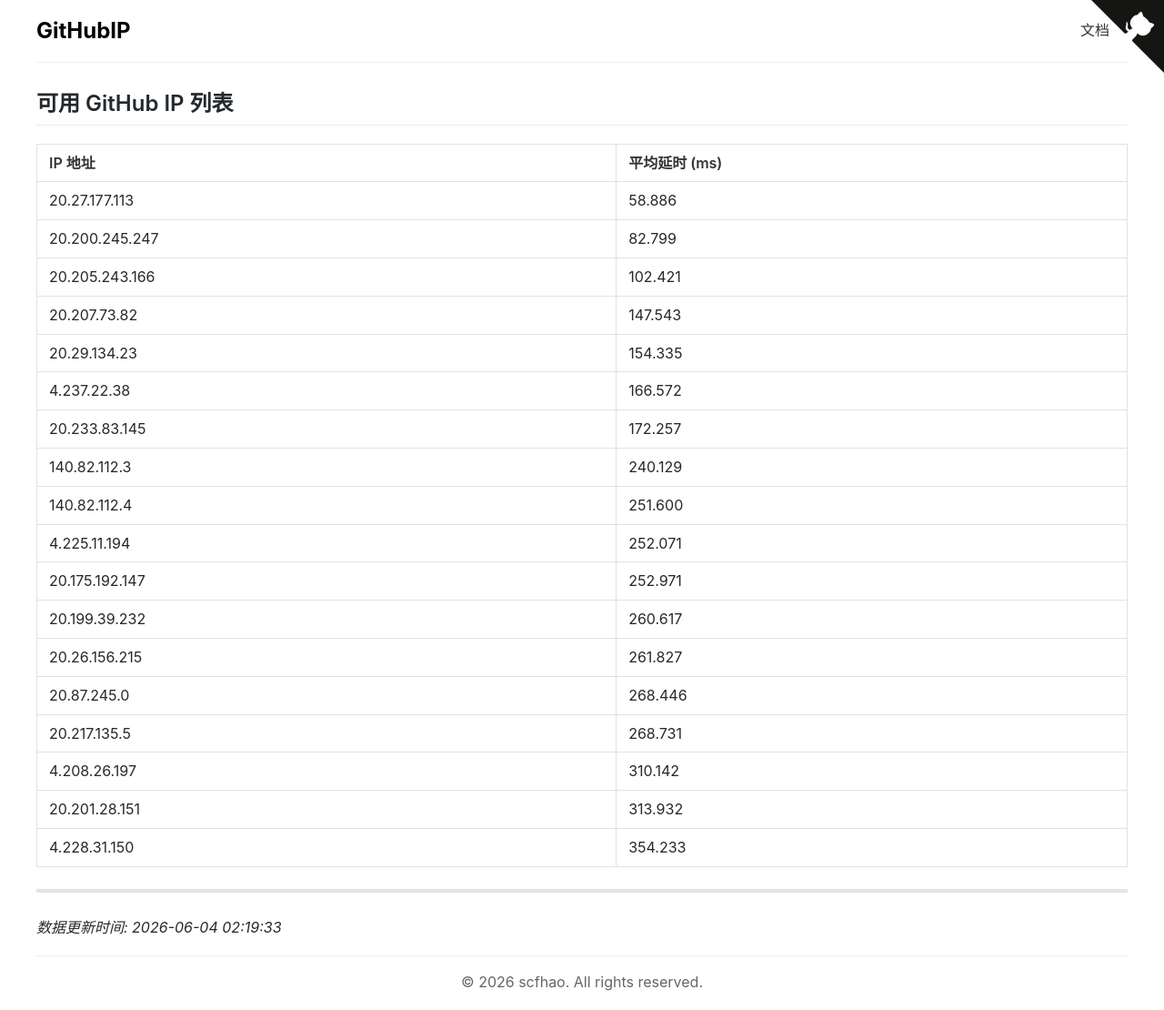
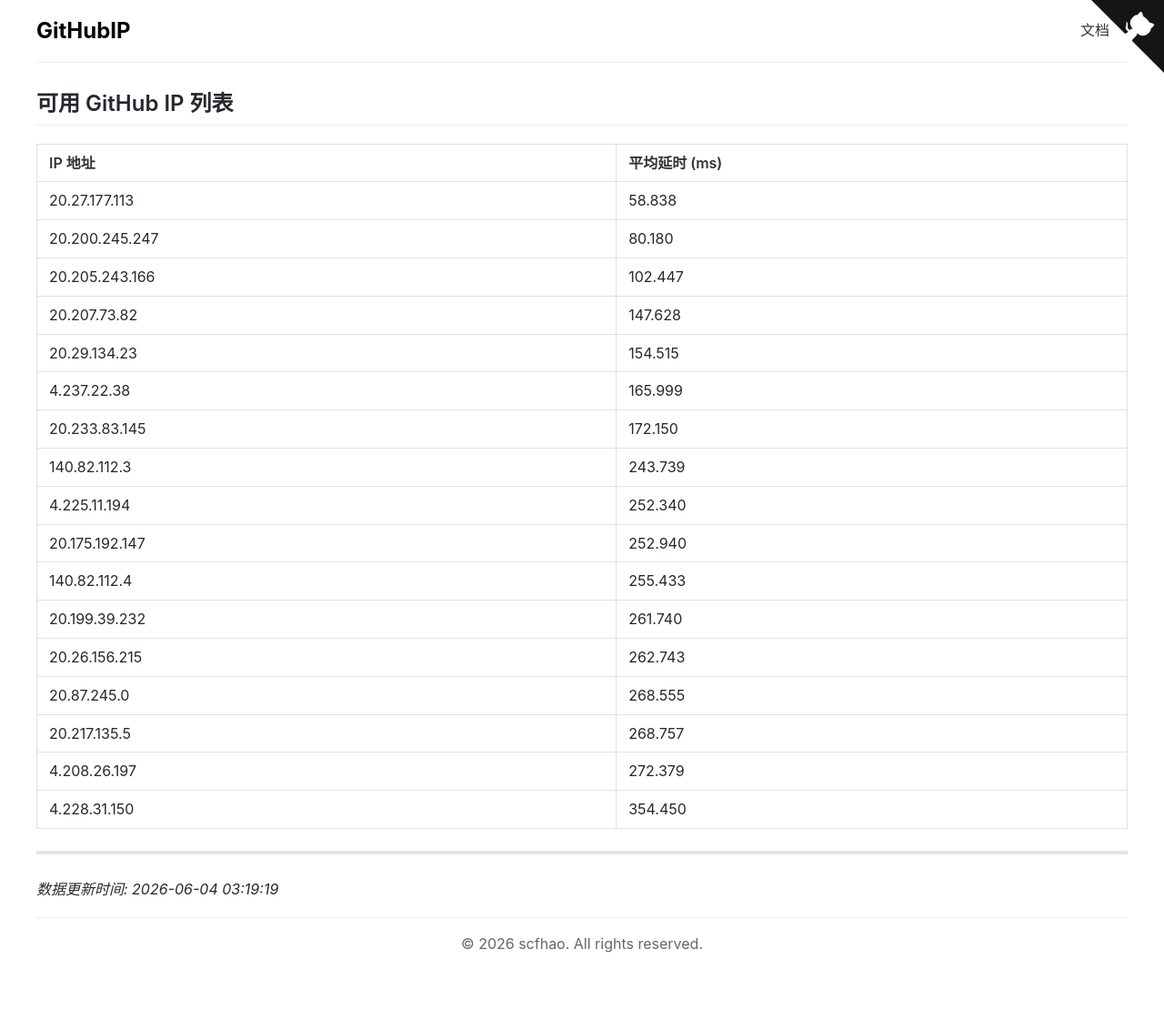
Before and after one commit to scfhao/GitHubIP, a Jekyll site: the page built from index.md, in a window 1280 px wide. Shown: the whole page at 91% size. Built offline with Jekyll 4.4.1, drawn with Linux system fonts in a browser that asks for light colours; after the commit the page ends 1068 px from its top, so only the background shows below that.

Commit message:
自动脚本执行 - 2026-06-04 03:19:19

```diff
--- a/index.md
+++ b/index.md
@@ -1,32 +1,31 @@
 ---
 layout: home
 title: GitHub IP 列表
-date: 2026-06-04 02:19:33
+date: 2026-06-04 03:19:19
 ---
 
 ## 可用 GitHub IP 列表
 
 | IP 地址 | 平均延时 (ms) |
 |---------|--------------|
-| 20.27.177.113 | 58.886 |
-| 20.200.245.247 | 82.799 |
-| 20.205.243.166 | 102.421 |
-| 20.207.73.82 | 147.543 |
-| 20.29.134.23 | 154.335 |
-| 4.237.22.38 | 166.572 |
-| 20.233.83.145 | 172.257 |
-| 140.82.112.3 | 240.129 |
-| 140.82.112.4 | 251.600 |
-| 4.225.11.194 | 252.071 |
-| 20.175.192.147 | 252.971 |
-| 20.199.39.232 | 260.617 |
-| 20.26.156.215 | 261.827 |
-| 20.87.245.0 | 268.446 |
-| 20.217.135.5 | 268.731 |
-| 4.208.26.197 | 310.142 |
-| 20.201.28.151 | 313.932 |
-| 4.228.31.150 | 354.233 |
+| 20.27.177.113 | 58.838 |
+| 20.200.245.247 | 80.180 |
+| 20.205.243.166 | 102.447 |
+| 20.207.73.82 | 147.628 |
+| 20.29.134.23 | 154.515 |
+| 4.237.22.38 | 165.999 |
+| 20.233.83.145 | 172.150 |
+| 140.82.112.3 | 243.739 |
+| 4.225.11.194 | 252.340 |
+| 20.175.192.147 | 252.940 |
+| 140.82.112.4 | 255.433 |
+| 20.199.39.232 | 261.740 |
+| 20.26.156.215 | 262.743 |
+| 20.87.245.0 | 268.555 |
+| 20.217.135.5 | 268.757 |
+| 4.208.26.197 | 272.379 |
+| 4.228.31.150 | 354.450 |
 
 ---
 
-*数据更新时间: 2026-06-04 02:19:33*
+*数据更新时间: 2026-06-04 03:19:19*
```
